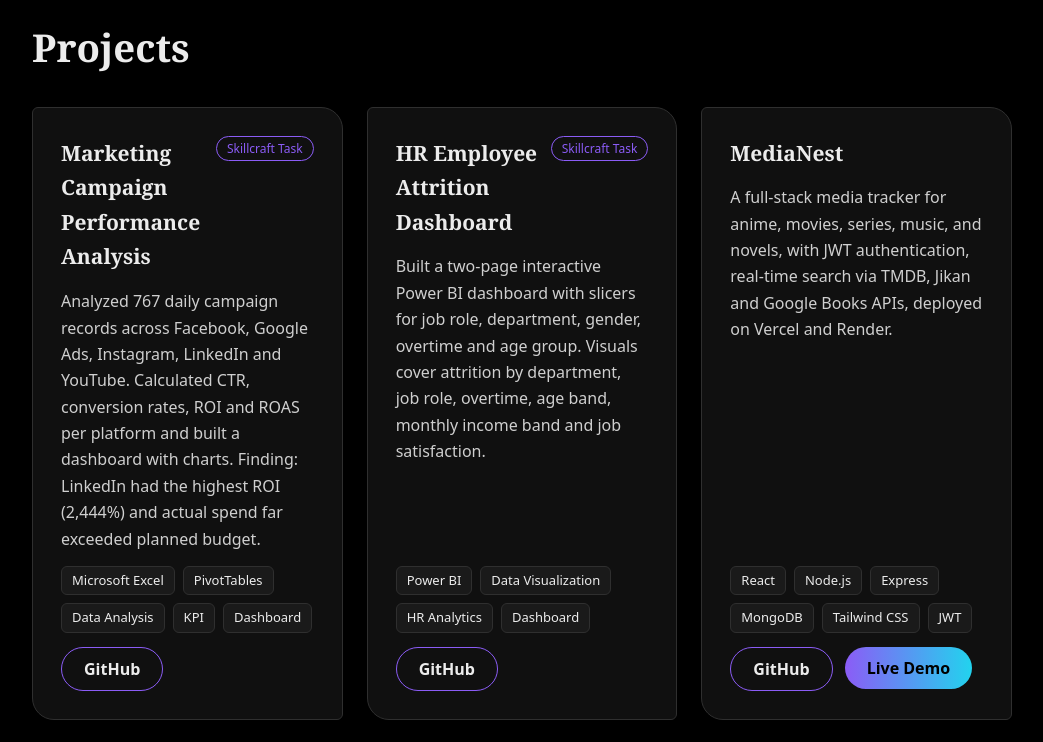
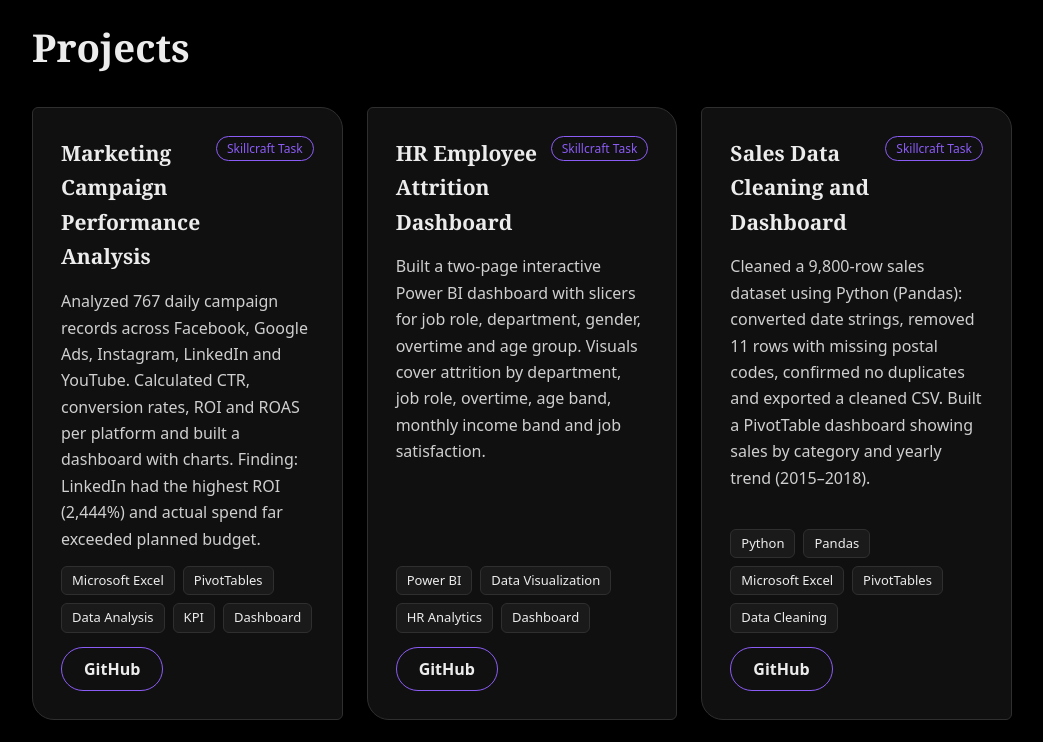
Before and after one commit to ma-ze555/portfolio-react, a React (Create React App) app: page / in a window 1280 px wide. Shown: the part 3180-3922 px from the top of the page, without its empty margins (118-1161 px from the left). Built offline with nearby package versions, Linux system fonts and the light colour scheme; no server answers.

Commit message:
Add Sales Data Cleaning project

```diff
--- a/src/data.js
+++ b/src/data.js
@@ -50,6 +50,13 @@ export const projects = [
     category: 'data',
   },
   {
+    title: 'Sales Data Cleaning and Dashboard',
+    description: 'Cleaned a 9,800-row sales dataset using Python (Pandas): converted date strings, removed 11 rows with missing postal codes, confirmed no duplicates and exported a cleaned CSV. Built a PivotTable dashboard showing sales by category and yearly trend (2015–2018).',
+    tags: ['Python', 'Pandas', 'Microsoft Excel', 'PivotTables', 'Data Cleaning'],
+    github: 'https://github.com/ma-ze555/Task_1',
+    category: 'data',
+  },
+  {
     title: 'MediaNest',
     description: 'A full-stack media tracker for anime, movies, series, music, and novels, with JWT authentication, real-time search via TMDB, Jikan and Google Books APIs, deployed on Vercel and Render.',
     tags: ['React', 'Node.js', 'Express', 'MongoDB', 'Tailwind CSS', 'JWT'],
```
